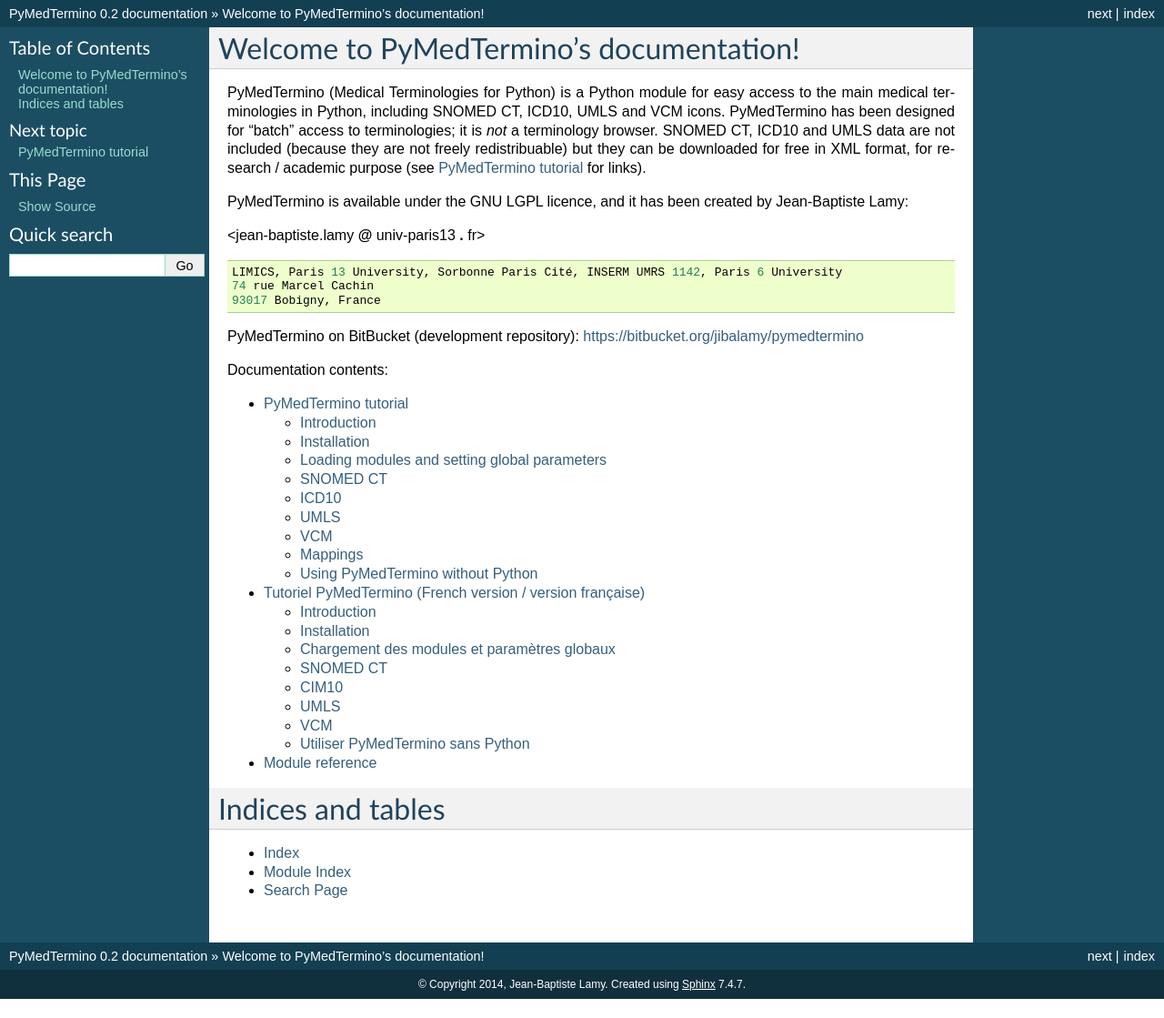
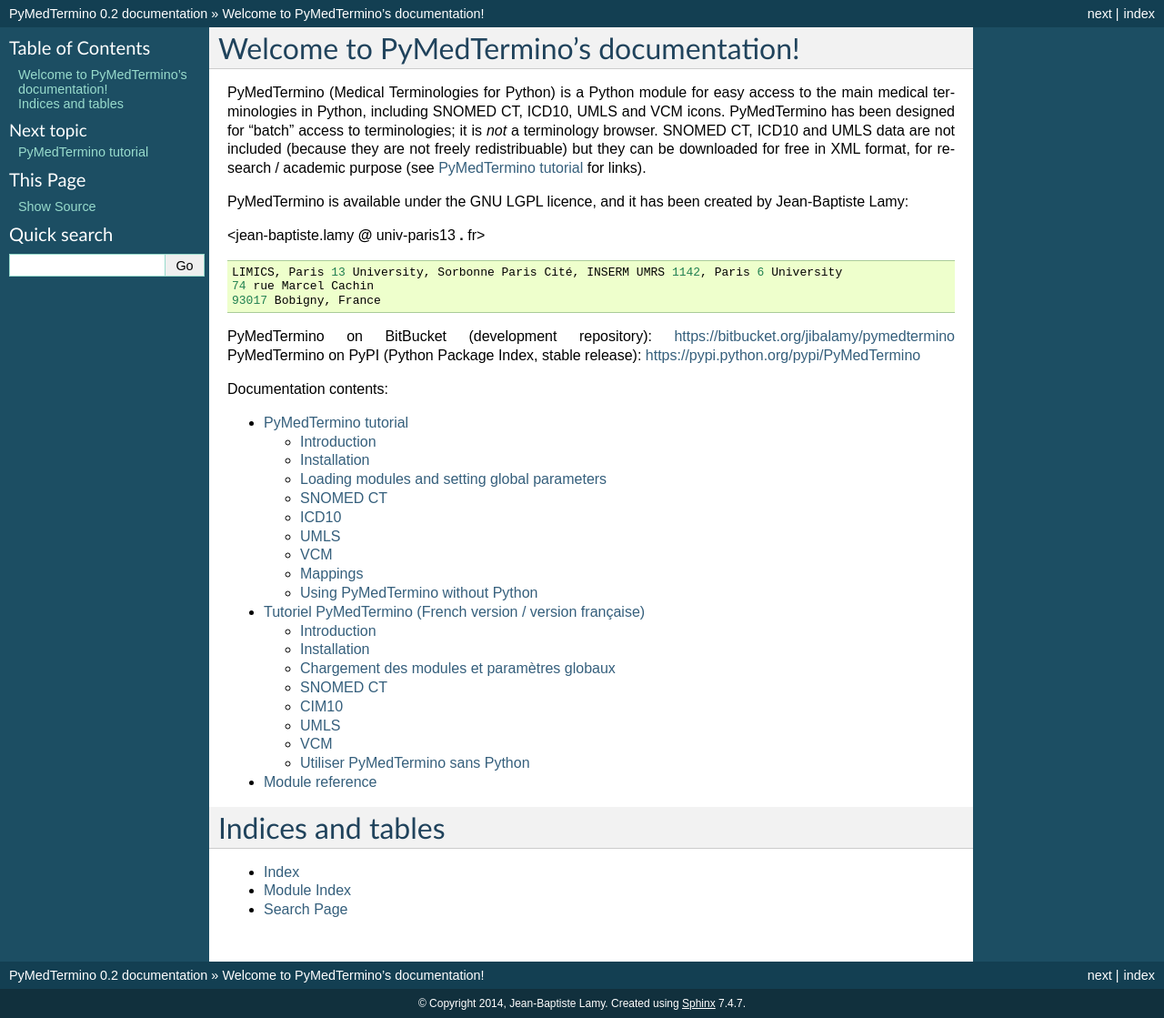
Before and after one commit to laurendunn/pymedtermino, a Sphinx documentation site: the page built from doc/index.rst, in a window 1280 px wide. Shown: the whole page at 91% size. Built offline with Sphinx 7.4.7, drawn with Linux system fonts in a browser that asks for light colours; before the commit the page ends 1098 px from its top, so only the background shows below that.

Commit message:
add PyPI link

```diff
--- a/README.rst
+++ b/README.rst
@@ -61,3 +61,4 @@
 -----
 
 PyMedTermino on BitBucket (development repository): https://bitbucket.org/jibalamy/pymedtermino
+PyMedTermino on PyPI (Python Package Index, stable release): https://pypi.python.org/pypi/PyMedTermino
--- a/doc/index.rst
+++ b/doc/index.rst
@@ -23,6 +23,7 @@
   93017 Bobigny, France
 
 PyMedTermino on BitBucket (development repository): https://bitbucket.org/jibalamy/pymedtermino
+PyMedTermino on PyPI (Python Package Index, stable release): https://pypi.python.org/pypi/PyMedTermino
 
 Documentation contents:
 
--- a/doc/tuto_en.rst
+++ b/doc/tuto_en.rst
@@ -82,6 +82,7 @@
   ])
 
 PyMedTermino on BitBucket (development repository): https://bitbucket.org/jibalamy/pymedtermino
+PyMedTermino on PyPI (Python Package Index, stable release): https://pypi.python.org/pypi/PyMedTermino
 
 
 Installation
--- a/doc/tuto_fr.rst
+++ b/doc/tuto_fr.rst
@@ -83,6 +83,7 @@
   ])
 
 PyMedTermino sur BitBucket (dépôt de développement) : https://bitbucket.org/jibalamy/pymedtermino
+PyMedTermino sur PyPI (Python Package Index, version stable): https://pypi.python.org/pypi/PyMedTermino
 
 
 Installation
```
